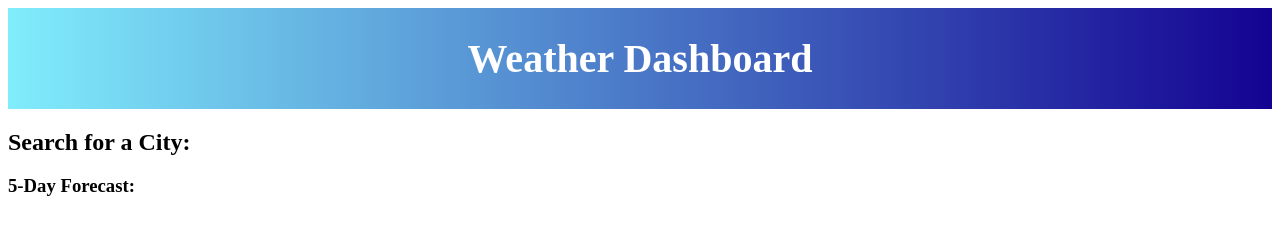
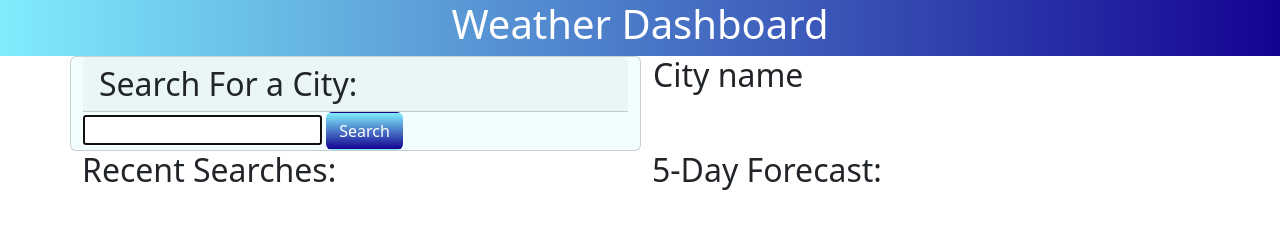
Before and after one commit to LisaCJHeinhold/Weather-Dashboard, a plain HTML site: page index.html in a window 1280 px wide. Drawn offline with nearby package versions, Linux system fonts and the light colour scheme.

Commit message:
some bootstrap setup and css

```diff
--- a/assets/styles.css
+++ b/assets/styles.css
@@ -8,3 +8,17 @@
     justify-content: center;
     font-size: 20px;
 }
+.left {
+    text-align: left;
+}
+main {
+    margin: 0;
+    padding: 0;
+}
+.btn {
+    background-image: linear-gradient(rgb(128, 237, 252), rgb(20, 3, 146));
+    color: white;
+}
+.card {
+    background-color: rgba(128, 237, 252, 0.1);
+}
--- a/index.html
+++ b/index.html
@@ -4,6 +4,8 @@
     <meta charset="UTF-8">
     <meta http-equiv="X-UA-Compatible" content="IE=edge">
     <meta name="viewport" content="width=device-width, initial-scale=1.0">
+    <link href="https://cdn.jsdelivr.net/npm/bootstrap@5.2.0-beta1/dist/css/bootstrap.min.css" rel="stylesheet" integrity="sha384-0evHe/X+R7YkIZDRvuzKMRqM+OrBnVFBL6DOitfPri4tjfHxaWutUpFmBp4vmVor" crossorigin="anonymous">
+<script src="https://cdn.jsdelivr.net/npm/bootstrap@5.2.0-beta1/dist/js/bootstrap.bundle.min.js" integrity="sha384-pprn3073KE6tl6bjs2QrFaJGz5/SUsLqktiwsUTF55Jfv3qYSDhgCecCxMW52nD2" crossorigin="anonymous"></script>
     <link rel="stylesheet" href="./assets/styles.css"/>
     <title>Weather Dashboard</title>
 </head>
@@ -11,21 +13,30 @@
     <header class="head">
         <h1>Weather Dashboard</h1>
     </header>
-    <div class="side-bar">
-        <div class="box-search">
-            <h2 class="title">Search for a City:</h2>
+  <main class="flex-row justify-space-between">
+    <div class="container">
+        <div class="row justify-content-between">
+            <div class="col card">
+                <h2 class="card-header">Search For a City:</h2>
+                <form>
+                    <input name="city" type="text" autofocus="true"/>
+                    <button type="submit" class="btn">Search</button>
+                </form>
+            </div>
+            <div class="col">
+                <h2>City name</h2>
+            </div>
         </div>
-        <div class="cities-btn">
-
+        <div class="row justify-content-between">
+            <div class="col">
+                <h2>Recent Searches:</h2>
+            </div>
+            <div class="col">
+                <h2>5-Day Forecast:</h2>
+            </div>
         </div>
     </div>
-    <main>
-        <div class="city-display">
-
-        </div>
-        <div class="five-day">
-            <h3 class="title">5-Day Forecast:</h3>
-        </div>
-    </main>
+  </main>
+    <script src="./assets/script.js"></script>
 </body>
 </html>
```
